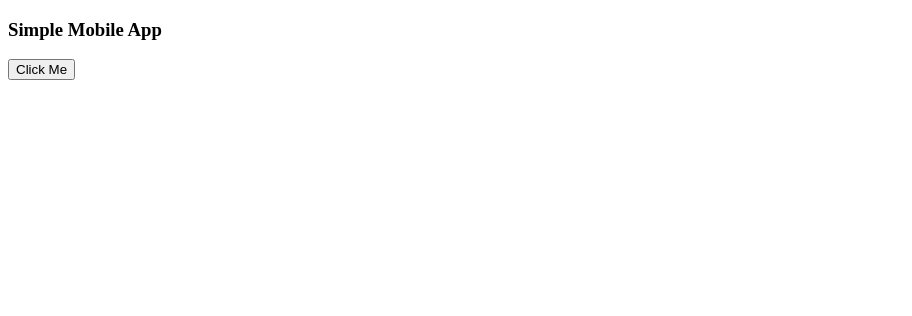
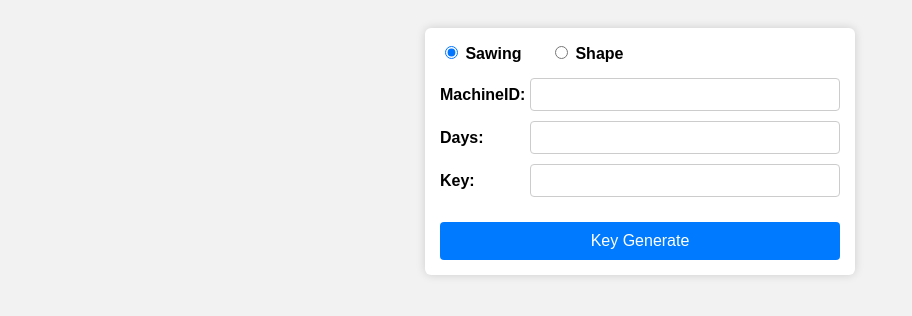
Before and after one commit to sem5b51tmtbca-Y/KeyWeb, a plain HTML site: page index.html in a window 1280 px wide. Shown: the whole page, without its empty margins (0-912 px from the left). Drawn offline with Linux system fonts and the light colour scheme.

Commit message:
Update index.html

```diff
--- a/index.html
+++ b/index.html
@@ -2,21 +2,127 @@
 <html>
 <head>
     <meta name="viewport" content="width=device-width, initial-scale=1">
-    <title>My Simple App</title>
+    <title>Key Generator</title>
 </head>
+<style>
+    body {
+        font-family: Arial;
+        background: #f2f2f2;
+        padding: 20px;
+    }
+
+    .panel {
+        background: white;
+        max-width: 400px;
+        margin: auto;
+        padding: 15px;
+        border-radius: 6px;
+        box-shadow: 0 0 10px rgba(0,0,0,0.15);
+    }
+
+    .radio-group {
+        display: flex;
+        gap: 20px;
+        margin-bottom: 15px;
+    }
+
+    .row {
+        display: flex;
+        align-items: center;
+        margin-bottom: 10px;
+    }
+
+    label {
+        width: 90px;
+        font-weight: bold;
+    }
+
+    input[type="text"],
+    input[type="number"] {
+        flex: 1;
+        padding: 8px;
+        border: 1px solid #ccc;
+        border-radius: 4px;
+    }
+
+    button {
+        width: 100%;
+        padding: 10px;
+        margin-top: 15px;
+        background: #007bff;
+        color: white;
+        border: none;
+        border-radius: 4px;
+        font-size: 16px;
+        cursor: pointer;
+    }
+
+    button:hover {
+        background: #0056b3;
+    }
+</style>
+</head>
+
 <body>
 
-<h3>Simple Mobile App</h3>
+<div class="panel">
 
-<button onclick="doAction()">Click Me</button>
+    <!-- Radio Buttons -->
+    <div class="radio-group">
+        <label>
+            <input type="radio" name="mode" id="RbSawing" checked>
+            Sawing
+        </label>
 
-<p id="result"></p>
+        <label>
+            <input type="radio" name="mode" id="RbShape">
+            Shape
+        </label>
+    </div>
+
+    <!-- Machine ID -->
+    <div class="row">
+        <label>MachineID:</label>
+        <input type="text" id="TxtMachinID">
+    </div>
+
+    <!-- Days -->
+    <div class="row">
+        <label>Days:</label>
+        <input type="number" id="NoofDay">
+    </div>
+
+    <!-- Key -->
+    <div class="row">
+        <label>Key:</label>
+        <input type="text" id="TxtKey">
+    </div>
+
+    <!-- Button -->
+    <button id="BtnKeyGen" onclick="generateKey()">
+        Key Generate
+    </button>
+
+</div>
 
 <script>
-    function doAction() {
-        document.getElementById("result").innerText =
-            "Button clicked successfully!";
+function generateKey() {
+    const machineId = document.getElementById("TxtMachinID").value;
+    const days = document.getElementById("NoofDay").value;
+    const isSawing = document.getElementById("RbSawing").checked;
+    const isShape = document.getElementById("RbShape").checked;
+
+    if (!machineId || !days) {
+        alert("Please enter Machine ID and Days");
+        return;
     }
+
+    let prefix = isSawing ? "ALSU" : "ASCU";
+
+    // Temporary output (we will plug full logic next)
+    document.getElementById("TxtKey").value =
+        prefix + "-" + machineId + "-" + days;
+}
 </script>
 
 </body>
```
